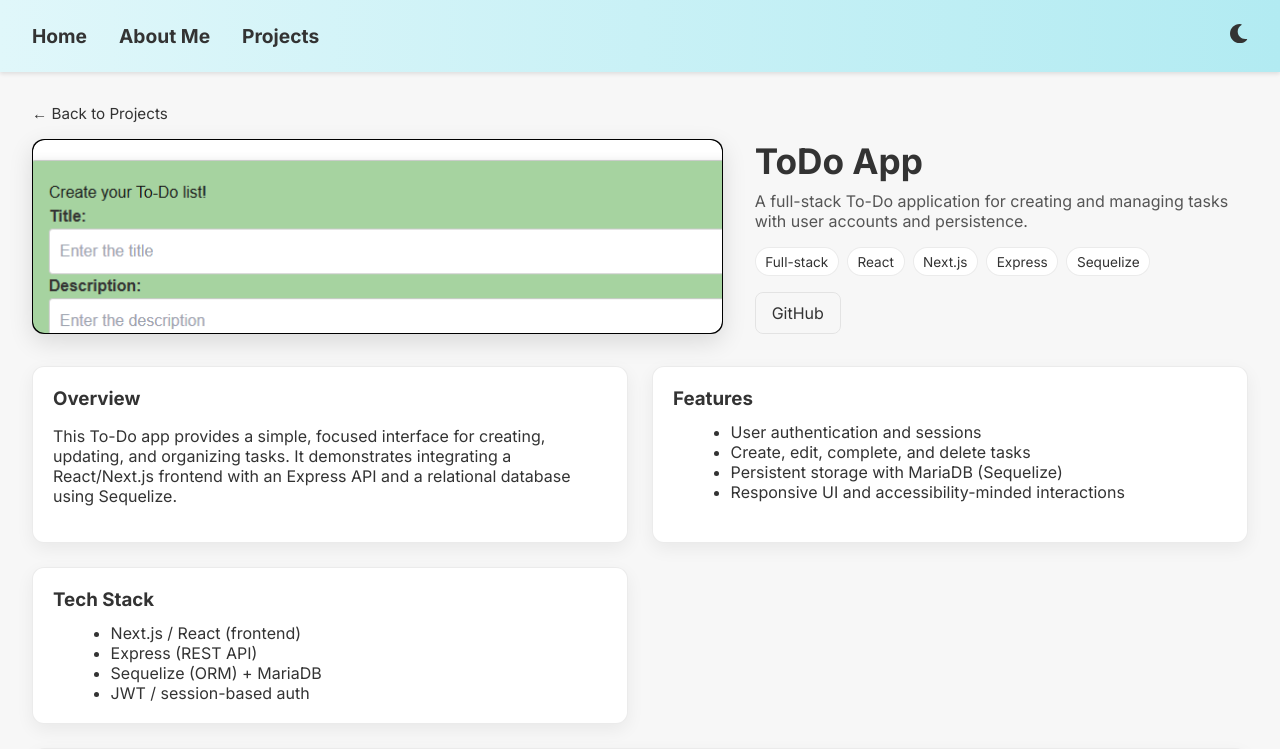
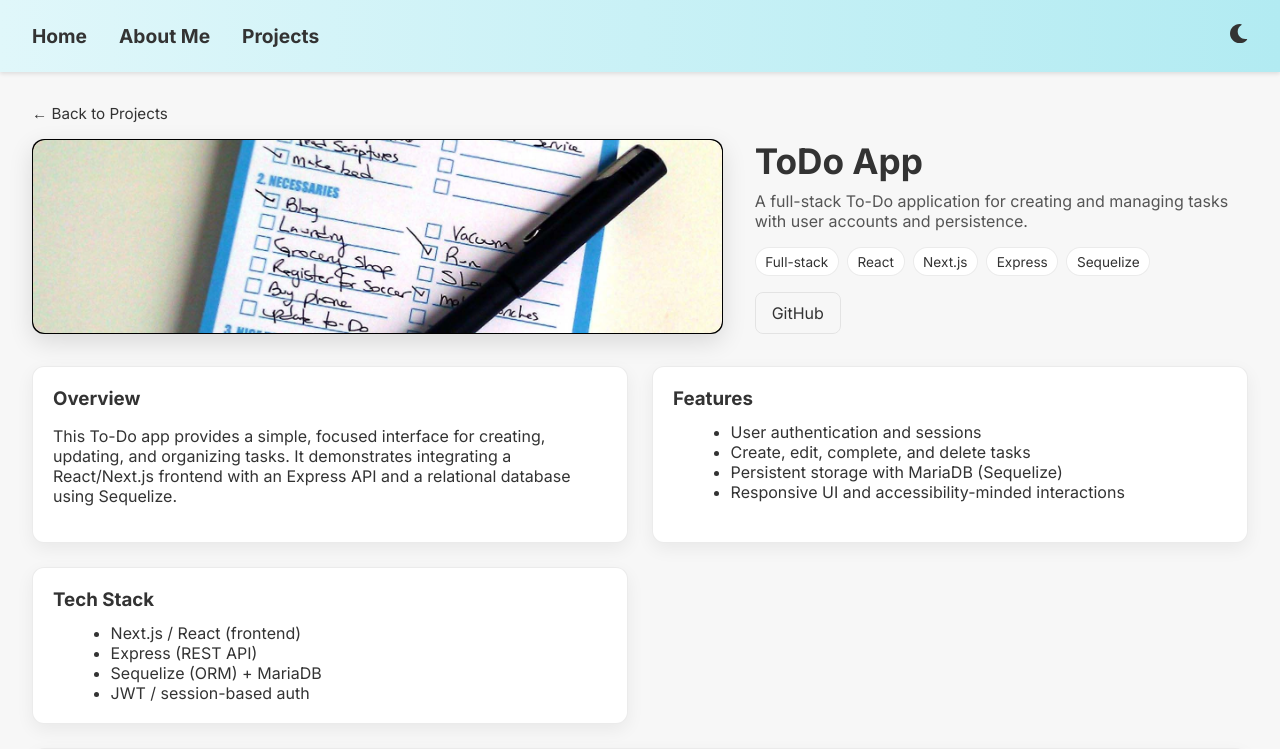
Before and after one commit to StefanusTitan/portfolio-website, a Next.js app: page /projects/project2 in a window 1280 px wide. Shown: the top 749 px of the page. Built offline with nearby package versions, Linux system fonts and the light colour scheme.

Commit message:
Implement code changes to enhance functionality and improve performance

```diff
--- a/pages/projects.jsx
+++ b/pages/projects.jsx
@@ -15,7 +15,7 @@ const Projects = () => {
       title: "ToDo App",
       description: "A full-stack To-Do application for creating and managing tasks with user accounts and persistence.",
       link: "/projects/project2",
-      preview: "/images/todo.png",
+      preview: "/images/todo.jpg",
     },
     {
       title: "LifetimeArt — Pixel-perfect Figma → Web",
--- a/pages/projects/project2.jsx
+++ b/pages/projects/project2.jsx
@@ -45,7 +45,7 @@ const Project2 = () => {
 
   <section className={`${styles.hero} ${mounted ? styles.heroEnter : ""}`}>
           <div className={styles.heroImage} aria-label="ToDo app preview" role="img">
-            <Image src="/images/todo.png" alt="ToDo app preview" fill className={styles.heroImageInner} />
+            <Image src="/images/todo.jpg" alt="ToDo app preview" fill className={styles.heroImageInner} />
           </div>
           <div>
             <h1 className={styles.title}>ToDo App</h1>
--- a/styles/Project.module.css
+++ b/styles/Project.module.css
@@ -46,7 +46,7 @@
   width: 100%;
   height: 100%;
   object-fit: cover;
-  object-position: top center;
+  object-position: center;
   border-radius: inherit;
   display: block;
 }
```
Also changed, not shown: public/images/todo.jpg (added), public/images/todo.png (deleted).
